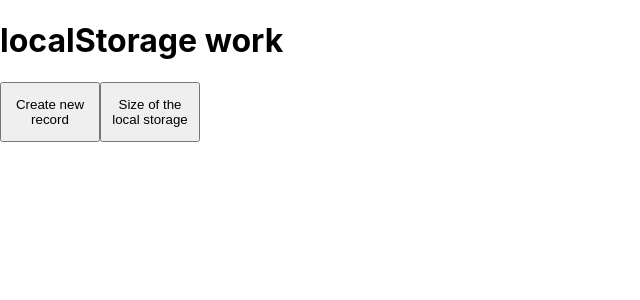
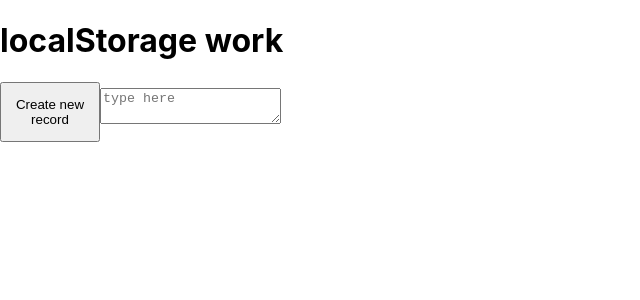
Before and after one commit to will-s-205/scrimba-study, a React (Create React App) app: page / in a window 1280 px wide. Shown: the top 300 px of the page, without its empty margins (0-640 px from the left). Built offline with nearby package versions, Linux system fonts and the light colour scheme; the HTML template or start-up script is replaced by a standard one.

Commit message:
file renamed

```diff
--- a/src/App.js
+++ b/src/App.js
@@ -1,11 +1,11 @@
 import './App.scss';
-import LocalStorage from './components/LocalStorage'
+import CreateRecord from './components/CreateRecord'
 
 export default function App() {
 
   return (
     <div>
-      <LocalStorage />
+      <CreateRecord />
     </div>
   )
 }
--- /dev/null
+++ b/src/components/CreateRecord.js
@@ -0,0 +1,50 @@
+import { useEffect } from "react";
+import { useState } from "react";
+import { nanoid } from "nanoid"
+
+export default function CreateRecord() {
+    const [records, setRecord] = useState(
+        () => JSON.parse(localStorage.getItem("records")) || []
+    );
+
+    useEffect(() => {
+        // console.log(records)
+        console.log("useEffect")
+        localStorage.setItem("records", JSON.stringify(records))
+    }, [records])
+
+    function createNewRecord() {
+        const newRecord = {
+            id: nanoid(),
+            body: "text of the record"
+        }
+        setRecord(prevRecords => [newRecord, ...prevRecords])
+    }
+
+    function handleSubmit(event) {
+        event.preventDefault()
+        // submitToApi(formData)
+        // console.log(records)
+        console.log("handleSubmit")
+    }
+
+    console.log(records)
+    return (
+        <div>
+            <h1>localStorage work</h1>
+            <form
+                onSubmit={handleSubmit}
+            >
+                <button
+                    onClick={createNewRecord}
+                >Create new record</button>
+                <textarea
+                value={records.body}
+                // onChange={handleChange}
+                name="body"
+                placeholder="type here"
+                ></textarea>
+            </form>
+        </div>
+    )
+}
--- a/src/components/LocalStorage.js
+++ /dev/null
@@ -1,40 +0,0 @@
-import { useEffect } from "react";
-import { useState } from "react";
-import {nanoid} from "nanoid"
-
-export default function Navbar() {
-    const[records, setRecord] = useState(
-        () => JSON.parse(localStorage.getItem("records")) || []
-        );
-
-    const [currentRecordId, setCurrentRecordId] = useState(
-        (records[0] && records[0].id) || ""
-    )
-
-    useEffect(()=> {
-        console.log(records)
-        localStorage.setItem("records", JSON.stringify(records))
-    }, [records])
-
-    function createNewRecord() {
-        const newRecord = {
-            id: nanoid(),
-            body: "text of the record"
-        }
-        setRecord(prevRecords => [newRecord, ...prevRecords])
-        setCurrentRecordId(newRecord.id)
-    }
-
-    function getSizeOfStorage() {
-        console.log(localStorage.length)
-    }
-
-    return (
-        <div>
-            <h1>localStorage work</h1>
-
-            <button onClick={createNewRecord}>Create new record</button>
-            <button onClick={getSizeOfStorage}>Size of the local storage</button>
-        </div>
-    )
-}
```
